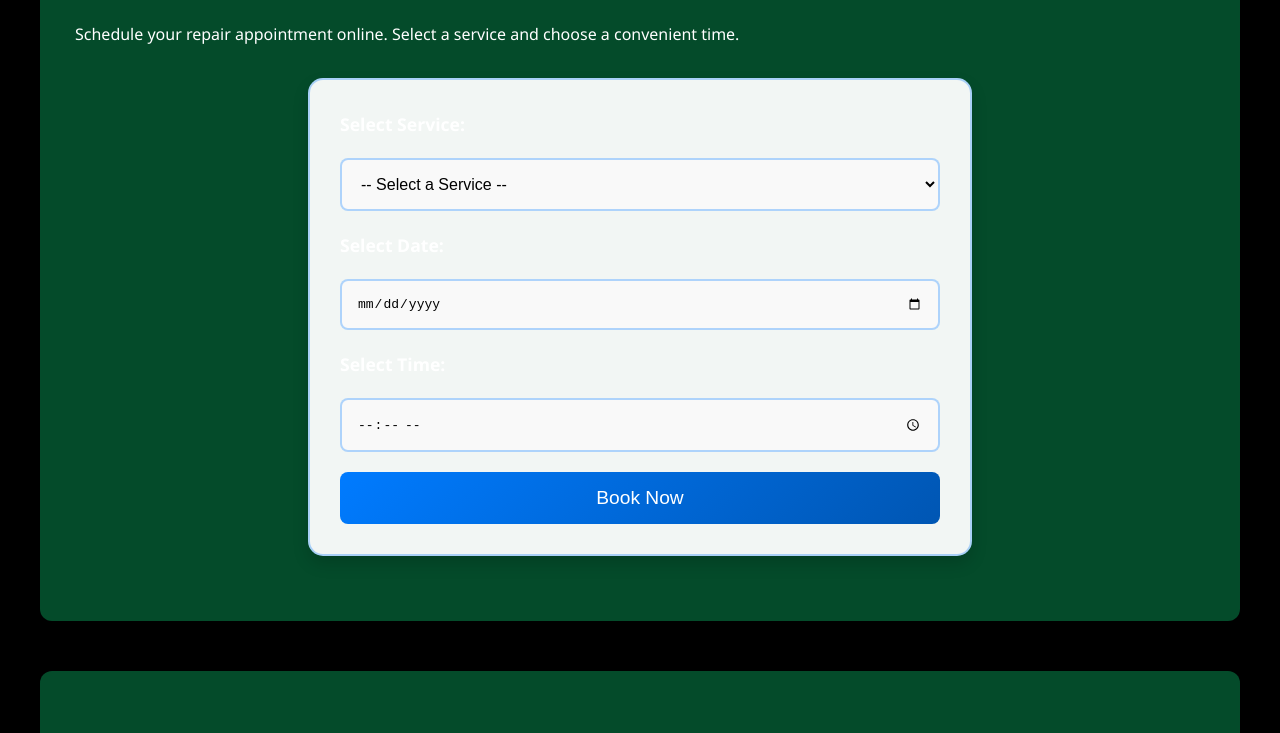
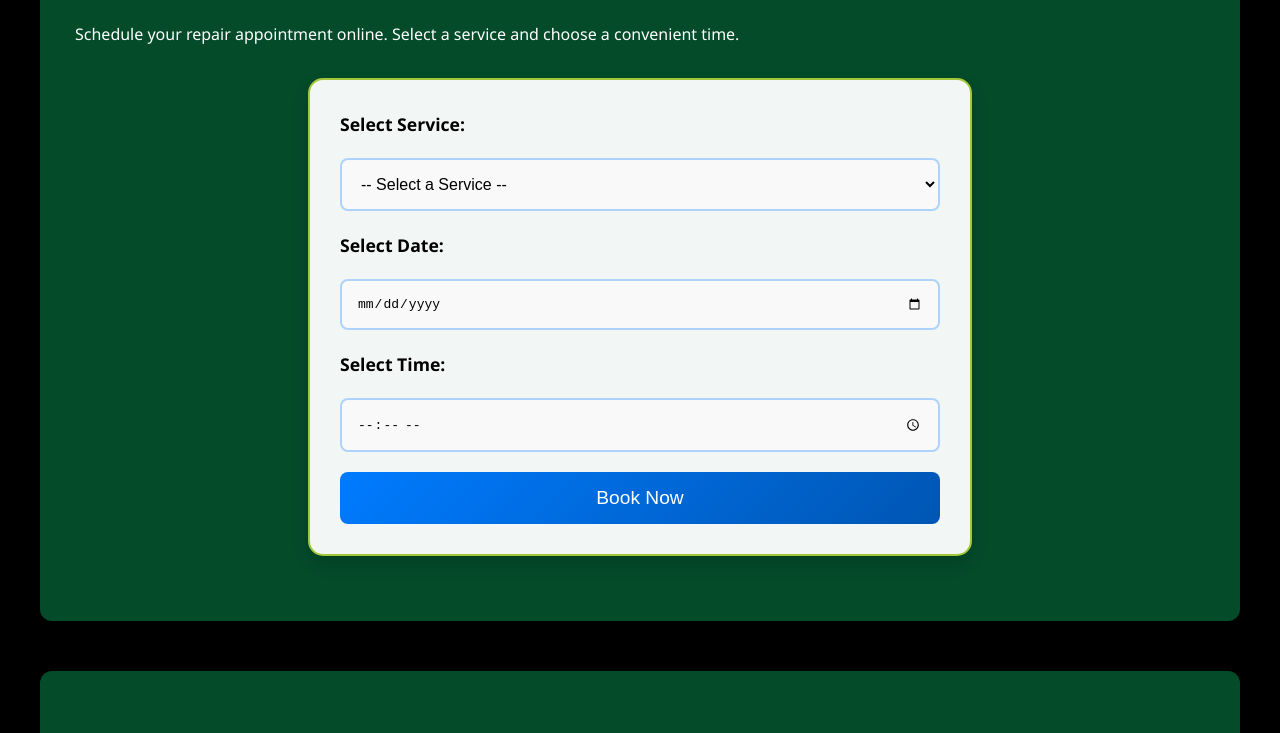
Before and after one commit to JayMullo/Android-Market, a plain HTML site: page booking.html in a window 1280 px wide. Shown: the part 431-1164 px from the top of the page. Drawn offline with Linux system fonts and the light colour scheme.

Commit message:
Update style.css

```diff
--- a/style.css
+++ b/style.css
@@ -307,13 +307,13 @@ body {
   background: rgba(255, 255, 255, 0.95);
   border-radius: 15px;
   box-shadow: 0 8px 16px rgba(0, 0, 0, 0.15);
-  border: 2px solid rgba(0, 123, 255, 0.3);
+  border: 2px solid rgba(164, 198, 57, 1);
 }
 
 /* Labels */
 .booking-form label {
   font-weight: bold;
-  color: #fff; /* White text for labels */
+  color: #000000; /* black text for labels */
   font-size: 1.1em;
 }
 
```
